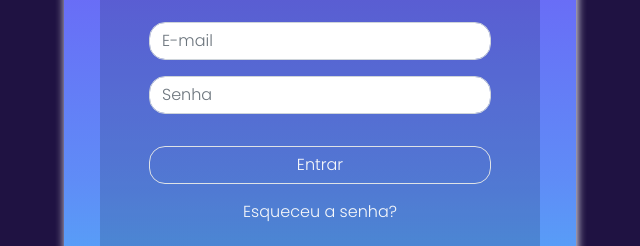
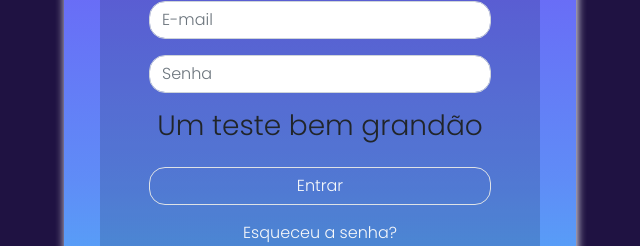
Before and after one commit to guilhermeramon0/Trabalho_04, a plain HTML site: page index.html in a window 1280 px wide. Shown: the part 295-541 px from the top of the page, without its empty margins (320-960 px from the left). Drawn offline with nearby package versions, Linux system fonts and the light colour scheme.

Commit message:
Update de teste

```diff
--- a/index.html
+++ b/index.html
@@ -36,6 +36,10 @@
                       <input type="password" class="form-control rounded-4" id="senha" name="senha" placeholder="Senha">
                     </div>
 
+                    <div>
+                        <h3>Um teste bem grandão</h3>
+                    </div>
+
                     <!-- Botão entrar -->
                     <button type="submit" class="btn border text-light mt-3 mb-3 rounded-4">Entrar</button>
 
```
